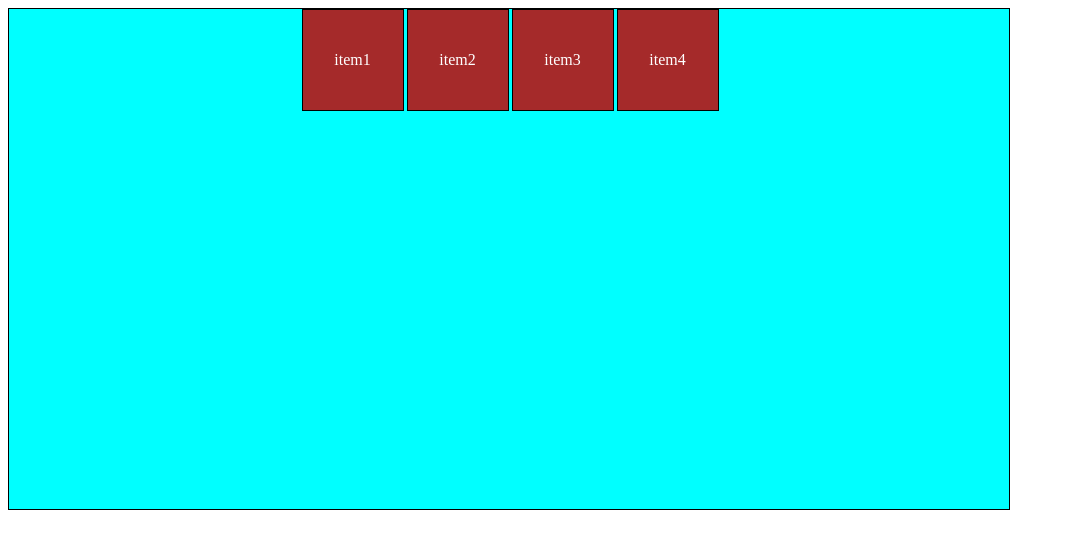
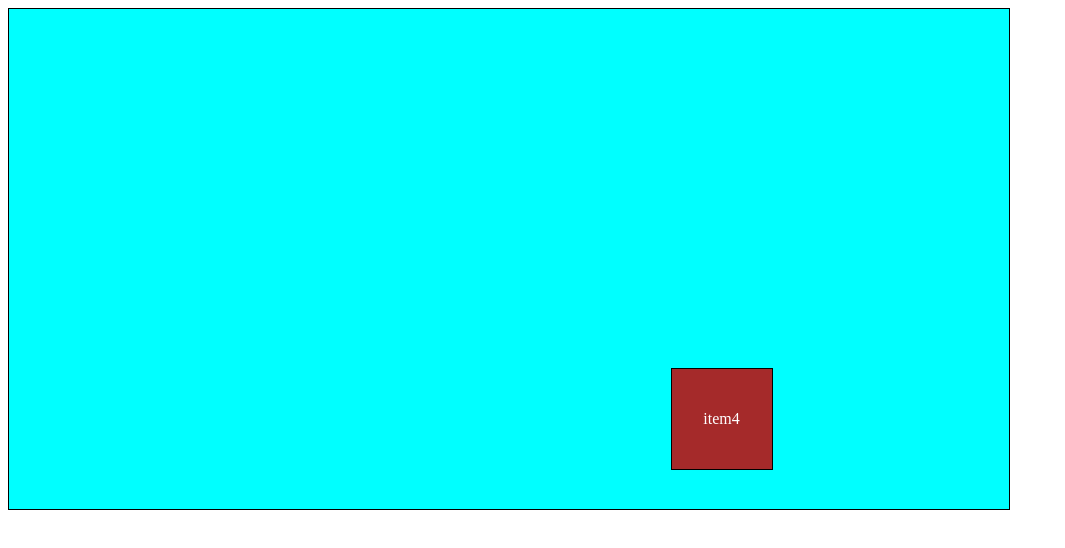
Before and after one commit to gaarima2006/CSS-AIML1, a plain HTML site: page grid.html in a window 1280 px wide. Shown: the whole page, without its empty margins (0-1065 px from the left). Drawn offline with Linux system fonts and the light colour scheme.

Commit message:
child property

```diff
--- a/grid.css
+++ b/grid.css
@@ -10,11 +10,11 @@
      /* grid-template-areas: "header header header header" "main main . sidebar" "footer footer footer footer"; phela grid area define kara ga items ma phir grid templates areas */
     gap: 5px;
     /* justify-items: end; */
-     justify-items: center;
+     /* justify-items: center;
      justify-items: stretch;
      align-items: center;
     align-items: baseline;
-     justify-content: center;  */
+     justify-content: center;  */ */
     /* justify-content: space-around; */
     /* justify-content: space-evenly; */
     align-content: center;
@@ -31,8 +31,8 @@
     color: white;
 
 }
-/* grid- template-colums and grid-template-rows */
-/* .item1{
+  /* grid- template-colums and grid-template-rows  */
+ .item1{
     grid-area: header;
 }
 .item2{
@@ -44,5 +44,4 @@
 }
 .item4{
     grid-area: footer;
-} */
- /*  */
+}
```
